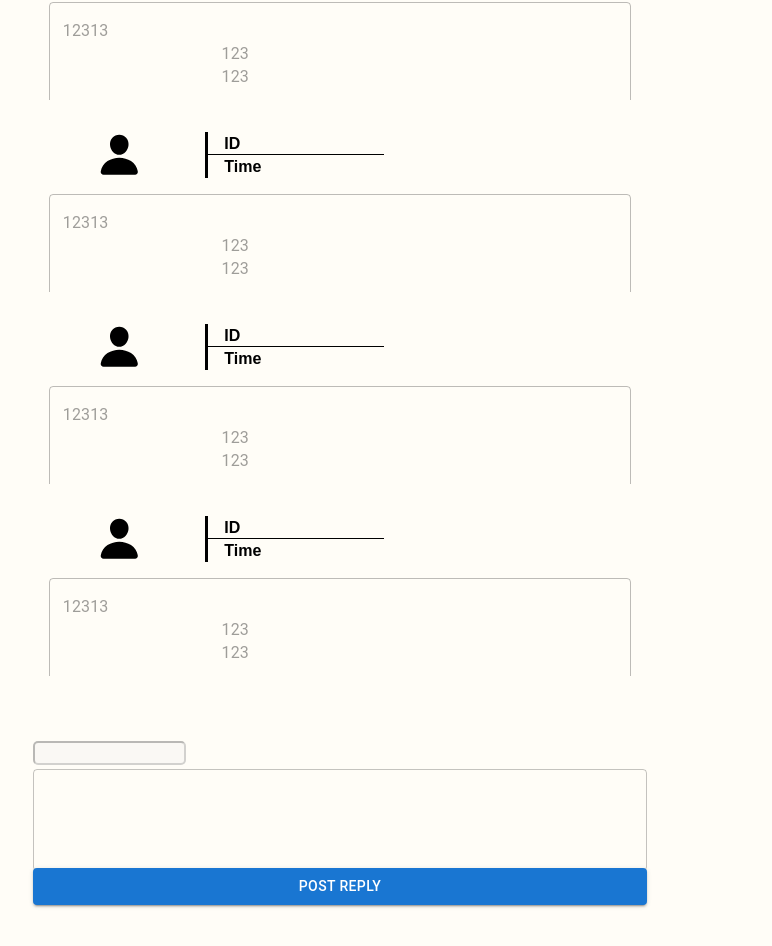
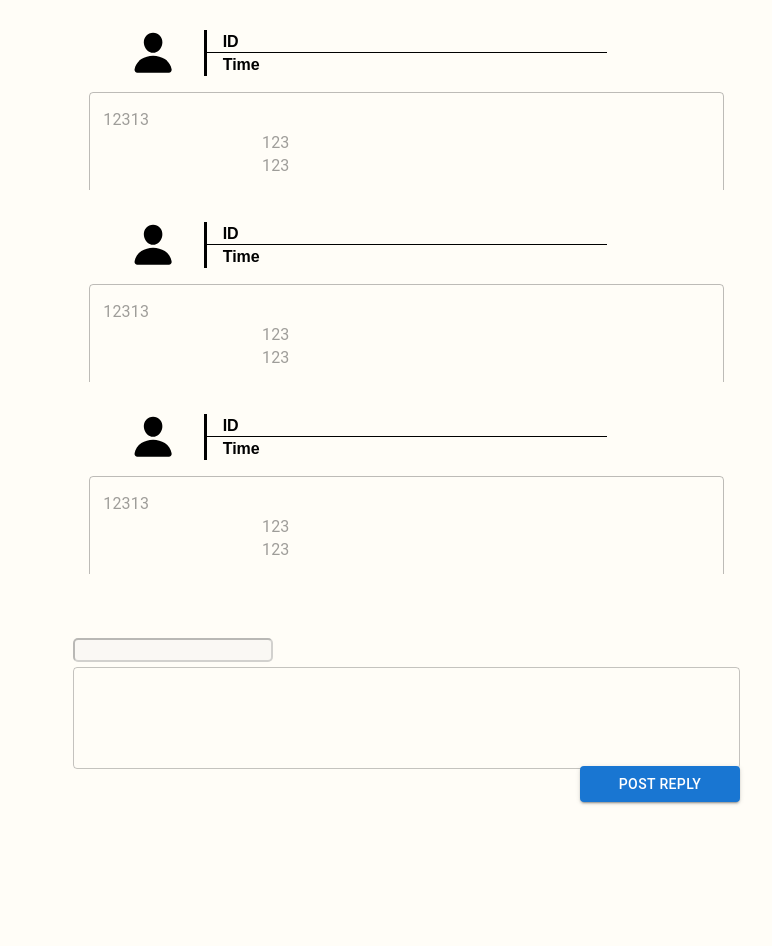
Before and after one commit to daumtto53/mini_board, a React (Vite) app in the folder frontend/: page /board/1 in a window 1280 px wide. Shown: the part 1464-2410 px from the top of the page, without its empty margins (300-1072 px from the left). Built offline with nearby package versions, Linux system fonts and the light colour scheme.

Commit message:
style(front): board-read style adjusted.

```diff
--- a/frontend/src/BoardRead/BoardRead.jsx
+++ b/frontend/src/BoardRead/BoardRead.jsx
@@ -28,7 +28,6 @@ export default function BoardRead() {
 		<div className={styles["board-read-wrapper"]}>
             <div className={styles["board-content-container"]}>
                 <header>
-                    <h1>Read on Board</h1>
                 </header>
                 <main>
                     <section>
--- a/frontend/src/BoardRead/BoardReply.jsx
+++ b/frontend/src/BoardRead/BoardReply.jsx
@@ -8,7 +8,11 @@ function ReplyForm() {
         <form className={styles["reply-form-outer-wrapper"]}>
             <div className={styles["reply-form-inner-wrapper"]}>
                 <div className={styles["id-cell"]}>
-                    <input disabled className={styles["reply-form-id-box"]} type="text" />
+                    <input
+                        disabled
+                        className={styles["reply-form-id-box"]}
+                        type="text"
+                    />
                 </div>
                 <div className={styles["textarea-cell"]}>
                     <TextField
@@ -16,10 +20,10 @@ function ReplyForm() {
                         multiline={true}
                         rows={3}
                         sx={{
-							width:"100%",
-							height:"100%",
-							justifyContent:"stretch"
-						} }
+                            width: "100%",
+                            height: "100%",
+                            justifyContent: "stretch",
+                        }}
                     />
 
                     {/*<textarea className={styles["reply-form-textarea"]}/>*/}
@@ -31,9 +35,13 @@ function ReplyForm() {
                 type="submit"
                 variant="contained"
                 sx={{
-						marginTop:"2rem"
+                    marginTop: "2rem",
+					width: "20%",
+					alignSelf: "end"
                 }}
-				 >Post Reply</Button>
+            >
+                Post Reply
+            </Button>
         </form>
     );
 }
@@ -59,9 +67,9 @@ function ReplyBox() {
 					123"
                     sx={{
                         overflowY: "auto",
-						width:"100%",
-						height:"100%",
-						padding:"1rem",
+                        width: "100%",
+                        height: "100%",
+                        padding: "1rem",
                     }}
                 />
             </div>
--- a/frontend/src/BoardRead/css/BoardRead.module.css
+++ b/frontend/src/BoardRead/css/BoardRead.module.css
@@ -2,30 +2,28 @@
     box-sizing: border-box;
     padding: 0;
     margin: 0;
+	display: flex;
+	flex-direction: column;
+	align-items: center;
 }
-
 .board-read-wrapper dt,
 .board-reply-container {
     font-size: 1.4rem;
     font-weight: bold;
     font-family: sans-serif;
 }
-
 .board-read-wrapper dt {
     width: 100px;
 }
-
 .board-reply-container {
     width: 100px;
 }
 
 .board-content-container {
 }
-
 .board-content-container > header {
     margin: 4vh auto;
 }
-
 .board-content-container > main {
     height: 70vh;
 
@@ -33,17 +31,14 @@
         height: 100%;
     }
 }
-
 .board-content-container .content-form {
     border-top: 2px solid black;
     width: 80% auto;
     height: 100%;
 }
-
 .content-form {
     white-space: nowrap;
 }
-
 .content-form dl {
     height: 4rem;
 }
@@ -68,46 +63,46 @@
 .content-form > .content dd {
     display: inline-block;
 }
-
 .content-form > .author {
     border-top: 1px dashed gray;
     border-bottom: 1px dashed grey;
 }
-
 .content-form > .content {
     height: 30vh;
 }
-
 .content-form > .content > dl {
     height: 100%;
 }
-
 .content-form .submit {
     display: flex;
     margin-top: 2rem;
     flex-direction: row-reverse;
 }
-
 .content-form .submit > .button-position {
     width: 600px;
 }
 
 .board-reply-container {
-    width: 100%;
+	display: flex;
+	flex-direction: column;
+	align-items: center;
+    width: 70%;
+	max-width: 1000px;
+	min-width: 1000px;
     border-top: 2px solid grey;
     border-bottom: 1px dashed grey;
 }
-
 .board-reply-container > p {
     text-align: left;
-    padding-left: 12%;
-    width: 100% auto;
+	width: 80%;
+}
+
+.board-reply-container > section {
+	width: 100%;
 }
 
 .reply-wrapper {
-    margin: 0 10%;
-    width: 80% auto;
-    align-content: 80%;
+    /*width: 70% auto;*/
 
     text-align: left;
     font-size: 16px;
@@ -130,19 +125,17 @@
 
     height: 20vh;
 }
-
 /* column: 1~8 */
 /* row: 1 ~ 6 */
 .replybox .profile-icon {
     grid-column: 1 / 3;
     grid-row: 1 / 3;
-
+	display: grid;
     /*background-color: antiquewhite;*/
     border-right: 3px black solid;
 }
-
 .replybox .id {
-    grid-column: 3 / 5;
+    grid-column: 3 / 6;
     grid-row: 1 / 2;
 
     padding-left: 1rem;
@@ -150,7 +143,6 @@
     border-bottom: 1px solid black;
     align-content: end;
 }
-
 .replybox .timestamp {
     grid-column: 3 / 5;
     grid-row: 2 / 3;
@@ -158,13 +150,12 @@
     padding-left: 1rem;
     align-content: end;
 }
-
 .replybox .reply {
-    grid-column: 1 / 8;
+    grid-column: 2 / 7;
     grid-row: 3 / 8;
 }
-
 .replybox .icon {
+	grid-column: 4 / 5;
     width: 100%;
     height: 100%;
 }
@@ -178,7 +169,6 @@
     /*border: 1px dashed black;*/
     margin-bottom: 20%;
 }
-
 /* reply registering wrapper */
 .reply-form-inner-wrapper {
     display: grid;
@@ -189,26 +179,22 @@
 
 	height: 12vh;
 }
-
 .reply-form-inner-wrapper .id-cell{
-    grid-column: 1 / 2;
+    grid-column: 2 / 5;
     grid-row: 1 / 2;
 	width: 50%;
 	height:100%;
 }
-
 .reply-form-inner-wrapper .textarea-cell{
-    grid-column: span 2;
+    grid-column: 2 / 7;
     grid-row: 2 / 5;
 	padding-top: 5px;
 }
-
 .reply-form-inner-wrapper .reply-form-textarea {
 	border-radius: 5px;
 	width: 100%;
 	height: 100%;
 }
-
 
 /* ReplyForm end */
 
```
Lines whose indentation alone changed are shown as unchanged.
